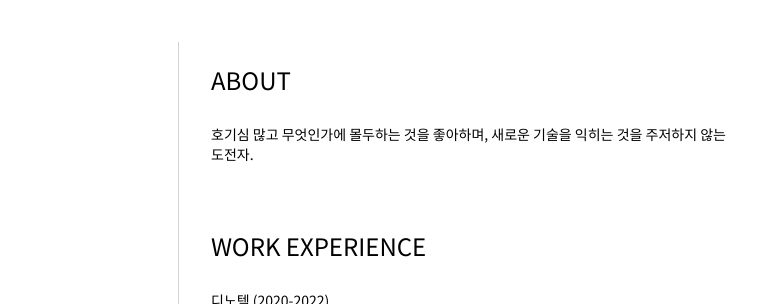
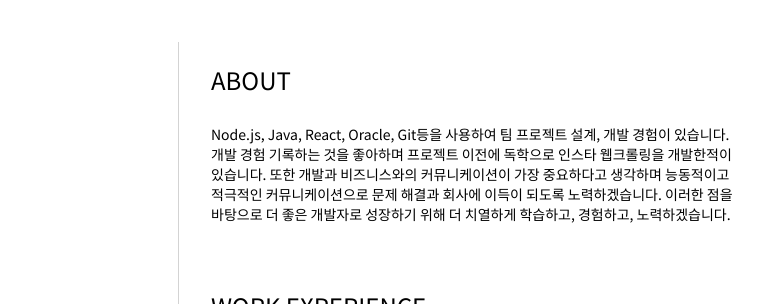
Before and after one commit to JunHyeokChoi1/resume, a plain HTML site: page index.html in a window 1280 px wide. Shown: the part 183-487 px from the top of the page, 365-1127 px from the left. Drawn offline with Linux system fonts and the light colour scheme.

Commit message:
이력서

```diff
--- a/index.html
+++ b/index.html
@@ -59,7 +59,11 @@
         <article id="mainRight">
           <section>
            <h2>ABOUT</h2>
-           <p>호기심 많고 무엇인가에 몰두하는 것을 좋아하며, 새로운 기술을 익히는 것을 주저하지 않는 도전자.</p>
+           <p>
+            Node.js, Java, React, Oracle, Git등을 사용하여 팀 프로젝트 설계, 개발 경험이 있습니다.
+            개발 경험 기록하는 것을 좋아하며 프로젝트 이전에 독학으로 인스타 웹크롤링을 개발한적이 있습니다.
+            또한 개발과 비즈니스와의 커뮤니케이션이 가장 중요하다고 생각하며 능동적이고 적극적인 커뮤니케이션으로 문제 해결과 회사에 이득이 되도록 노력하겠습니다.
+            이러한 점을 바탕으로 더 좋은 개발자로 성장하기 위해 더 치열하게 학습하고, 경험하고, 노력하겠습니다.</p>
            <!-- 자기 소개 -->
           </section>
           <section>
```
